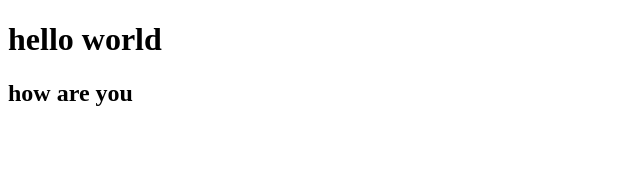
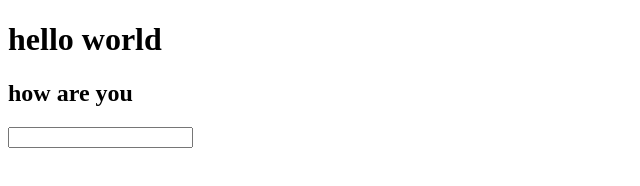
Before and after one commit to deepuissac/testsub, a plain HTML site: page index.html in a window 1280 px wide. Shown: the whole page, without its empty margins (0-640 px from the left). Drawn offline with Linux system fonts and the light colour scheme.

Commit message:
second file added

```diff
--- a/index.html
+++ b/index.html
@@ -8,5 +8,8 @@
   <body>
     <h1>hello world</h1>
     <h2>how are you</h2>
+    <div>
+      <input type="text" />
+    </div>
   </body>
 </html>
```
Also changed, not shown: sample2.txt (added).
